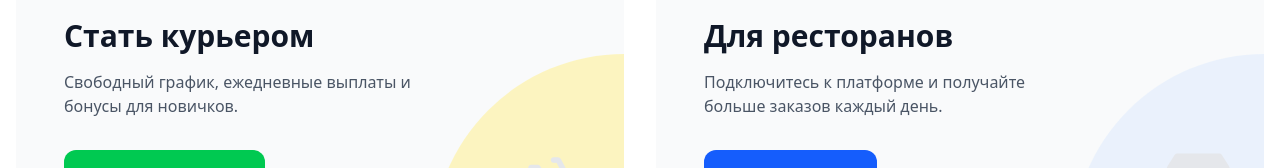
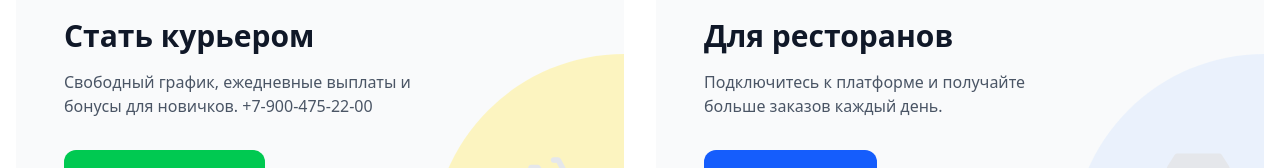
Before and after one commit to YaEdaAn/YaEdaAn.github.io, a plain HTML site: page index.html in a window 1280 px wide. Shown: the part 2307-2475 px from the top of the page. Drawn offline with nearby package versions, Linux system fonts and the light colour scheme; a web font is replaced by a local one.

Commit message:
Update index.html

```diff
--- a/index.html
+++ b/index.html
@@ -303,7 +303,7 @@
                 <div class="bg-gray-50 rounded-3xl p-8 md:p-12 relative overflow-hidden group hover:shadow-lg transition">
                     <div class="relative z-10">
                         <h3 class="text-3xl font-bold mb-4">Стать курьером</h3>
-                        <p class="text-gray-600 mb-8 max-w-sm">Свободный график, ежедневные выплаты и бонусы для новичков.</p>
+                        <p class="text-gray-600 mb-8 max-w-sm">Свободный график, ежедневные выплаты и бонусы для новичков. +7-900-475-22-00</p>
                         <button class="bg-green-500 hover:bg-green-600 text-white font-bold px-6 py-3 rounded-xl transition">
                             Заполнить анкету
                         </button>
```
